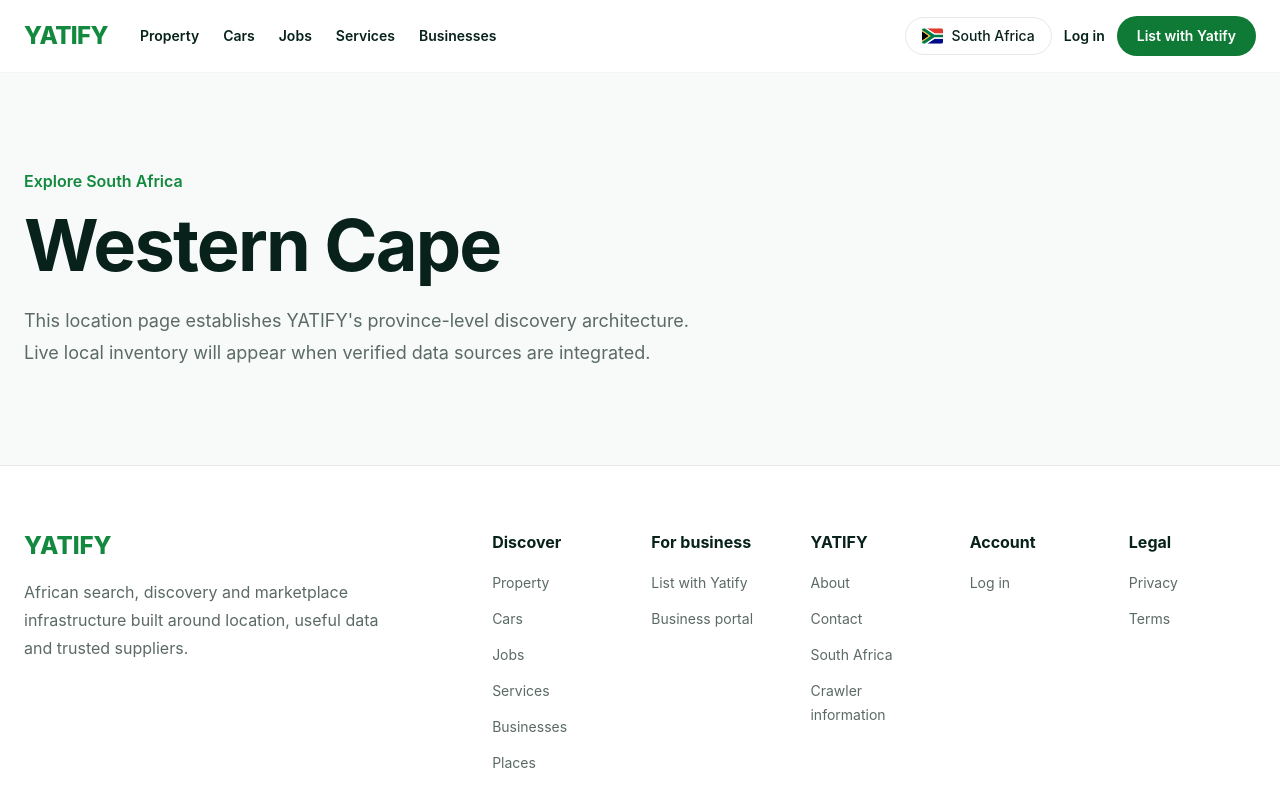
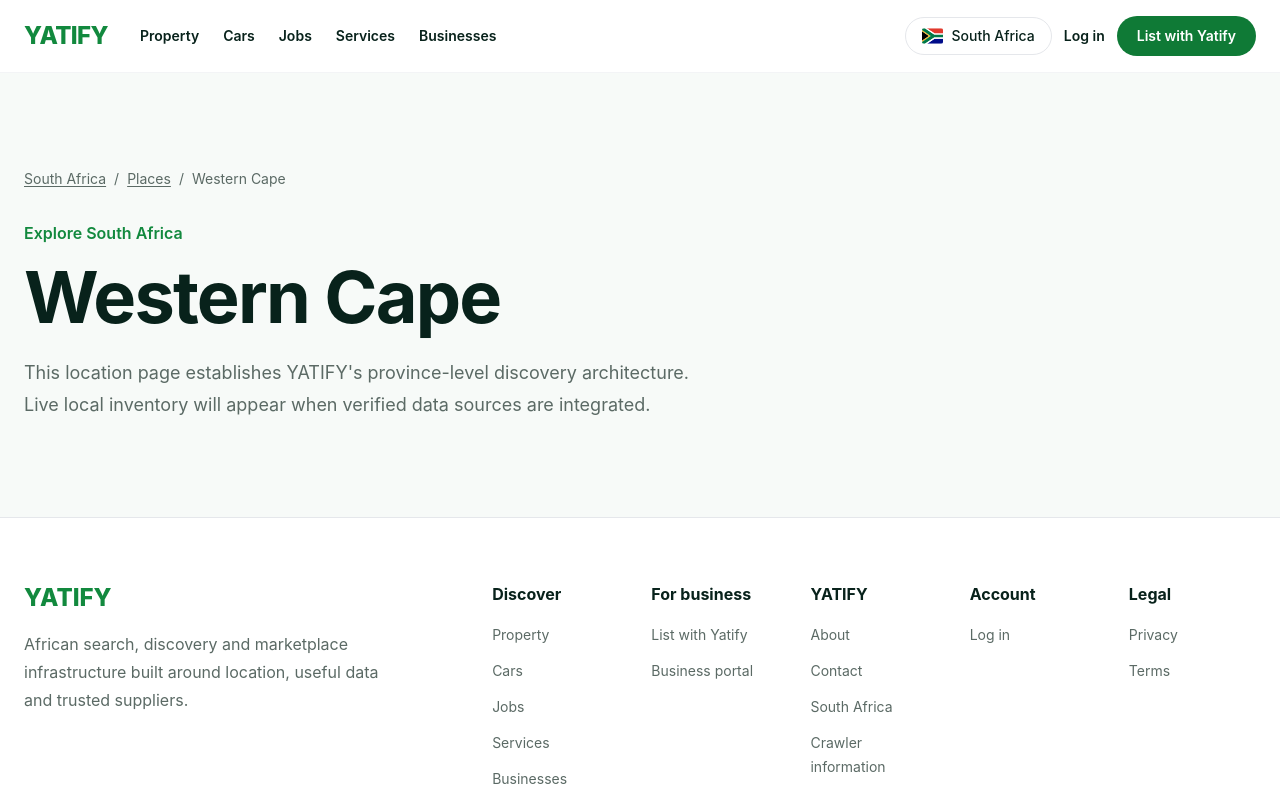
Before and after one commit to DocMunyati/yatify, a Next.js app in the folder apps/web/: page /za/places/western-cape in a window 1280 px wide. Shown: the top 800 px of the page. Built offline with nearby package versions, Linux system fonts and the light colour scheme.

Commit message:
Add province breadcrumb and place structured data

```diff
--- a/apps/web/app/za/places/[province]/page.tsx
+++ b/apps/web/app/za/places/[province]/page.tsx
@@ -1,5 +1,6 @@
 import { createSeoMetadata } from "@/lib/seo";
 import type { Metadata } from "next";
+import Link from "next/link";
 import { notFound } from "next/navigation";
 import SiteHeader from "@/components/SiteHeader";
 import SiteFooter from "@/components/SiteFooter";
@@ -45,6 +46,7 @@ export async function generateMetadata({
     follow: true,
   });
 }
+
 export default async function ProvincePage({
   params,
 }: PageProps) {
@@ -56,11 +58,101 @@ export default async function ProvincePage({
     notFound();
   }
 
+  const provinceUrl =
+    `https://yatify.africa/za/places/${region.slug}/`;
+
+  const breadcrumbSchema = {
+    "@context": "https://schema.org",
+    "@type": "BreadcrumbList",
+    "@id": `${provinceUrl}#breadcrumb`,
+    itemListElement: [
+      {
+        "@type": "ListItem",
+        position: 1,
+        name: "YATIFY",
+        item: "https://yatify.africa/",
+      },
+      {
+        "@type": "ListItem",
+        position: 2,
+        name: "South Africa",
+        item: "https://yatify.africa/za/",
+      },
+      {
+        "@type": "ListItem",
+        position: 3,
+        name: "Places",
+        item: "https://yatify.africa/za/places/",
+      },
+      {
+        "@type": "ListItem",
+        position: 4,
+        name: region.name,
+        item: provinceUrl,
+      },
+    ],
+  };
+
+  const placeSchema = {
+    "@context": "https://schema.org",
+    "@type": "AdministrativeArea",
+    "@id": `${provinceUrl}#place`,
+    name: region.name,
+    url: provinceUrl,
+    containedInPlace: {
+      "@type": "Country",
+      name: "South Africa",
+    },
+    isPartOf: {
+      "@id": "https://yatify.africa/#website",
+    },
+  };
+
   return (
     <>
       <SiteHeader />
 
+      <script
+        type="application/ld+json"
+        dangerouslySetInnerHTML={{
+          __html: JSON.stringify(breadcrumbSchema),
+        }}
+      />
+
+      <script
+        type="application/ld+json"
+        dangerouslySetInnerHTML={{
+          __html: JSON.stringify(placeSchema),
+        }}
+      />
+
       <main className="mx-auto max-w-7xl px-6 py-24">
+        <nav
+          aria-label="Breadcrumb"
+          className="mb-8 text-sm text-yatify-muted"
+        >
+          <Link href="/za/" className="hover:text-yatify-brand">
+            South Africa
+          </Link>
+
+          <span aria-hidden="true" className="mx-2">
+            /
+          </span>
+
+          <Link
+            href="/za/places/"
+            className="hover:text-yatify-brand"
+          >
+            Places
+          </Link>
+
+          <span aria-hidden="true" className="mx-2">
+            /
+          </span>
+
+          <span aria-current="page">{region.name}</span>
+        </nav>
+
         <p className="font-semibold text-yatify-brand">
           Explore South Africa
         </p>
```
